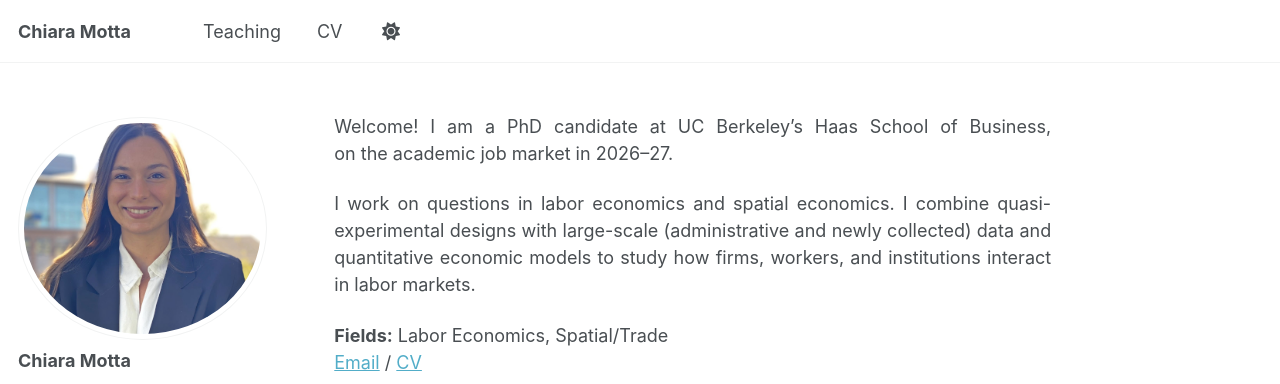
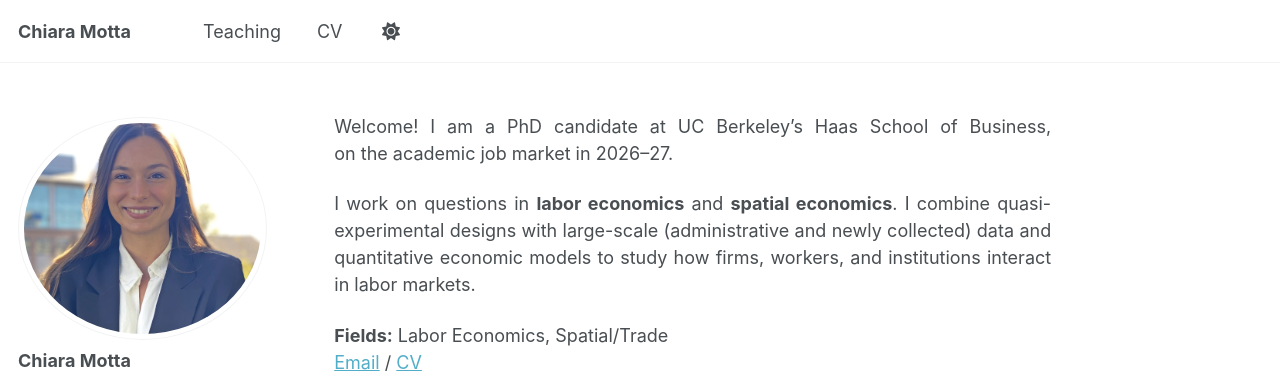
Before and after one commit to chimotta/chimotta.github.io, a Jekyll site: the page built from _pages/about.md, in a window 1280 px wide and 1389 px high. Shown: the top 384 px of the window. Built offline with Jekyll 4.4.1, drawn with Linux system fonts in a browser that asks for light colours.

Commit message:
Homepage: bold the two fields in the intro
Co-Authored-By: Claude Opus 5.5 <noreply@anthropic.com>

```diff
--- a/_pages/about.md
+++ b/_pages/about.md
@@ -11,7 +11,7 @@ redirect_from:
 on the academic job market in 2026–27.
 {: .intro}
 
-I work on questions in labor economics and spatial economics. I combine quasi-experimental designs with large-scale (administrative and newly collected) data and quantitative economic models to study how firms, workers, and institutions interact in labor markets.
+I work on questions in **labor economics** and **spatial economics**. I combine quasi-experimental designs with large-scale (administrative and newly collected) data and quantitative economic models to study how firms, workers, and institutions interact in labor markets.
 {: .intro}
 
 **Fields:** Labor Economics, Spatial/Trade
```
